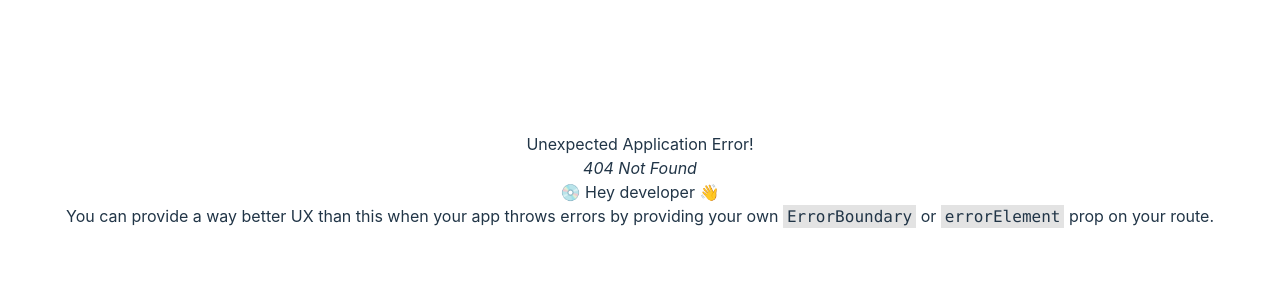
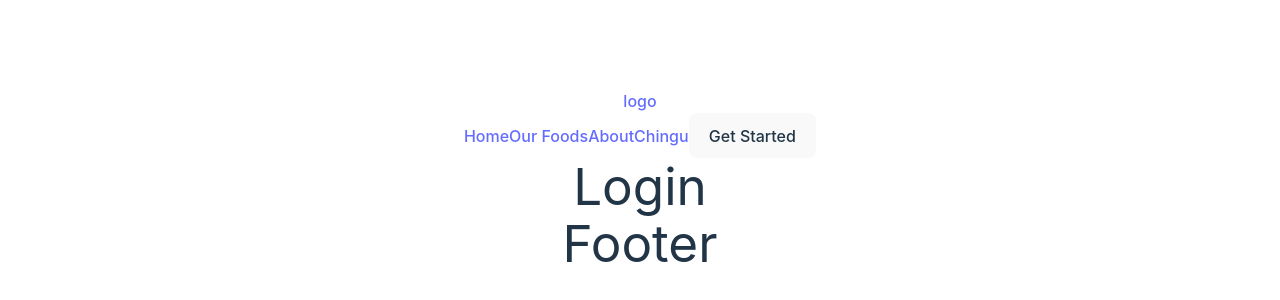
Before and after one commit to chingu-voyages/v50-tier2-team-15, a React (Vite) app: page /login in a window 1280 px wide. Before the commit this address had no page. Shown: the part 220-520 px from the top of the page. Built offline with nearby package versions, Linux system fonts and the light colour scheme.

Commit message:
feat: Add login screen route to react-router-dom

```diff
--- a/src/main.jsx
+++ b/src/main.jsx
@@ -14,11 +14,13 @@ import App from "./App.jsx";
 import "./index.css";
 
 import HomeScreen from "./screens/HomeScreen";
+import LoginScreen from "./screens/LoginScreen";
 
 const router = createBrowserRouter(
   createRoutesFromElements(
     <Route path="/" element={<App />}>
       <Route index={true} path="/" element={<HomeScreen />} />
+      <Route path="/login" element={<LoginScreen />} />
     </Route>
   )
 );
--- /dev/null
+++ b/src/screens/LoginScreen.jsx
@@ -0,0 +1,9 @@
+const LoginScreen = () => {
+  return (
+    <div>
+      <h1>Login</h1>
+    </div>
+  );
+}
+
+export default LoginScreen;
```
